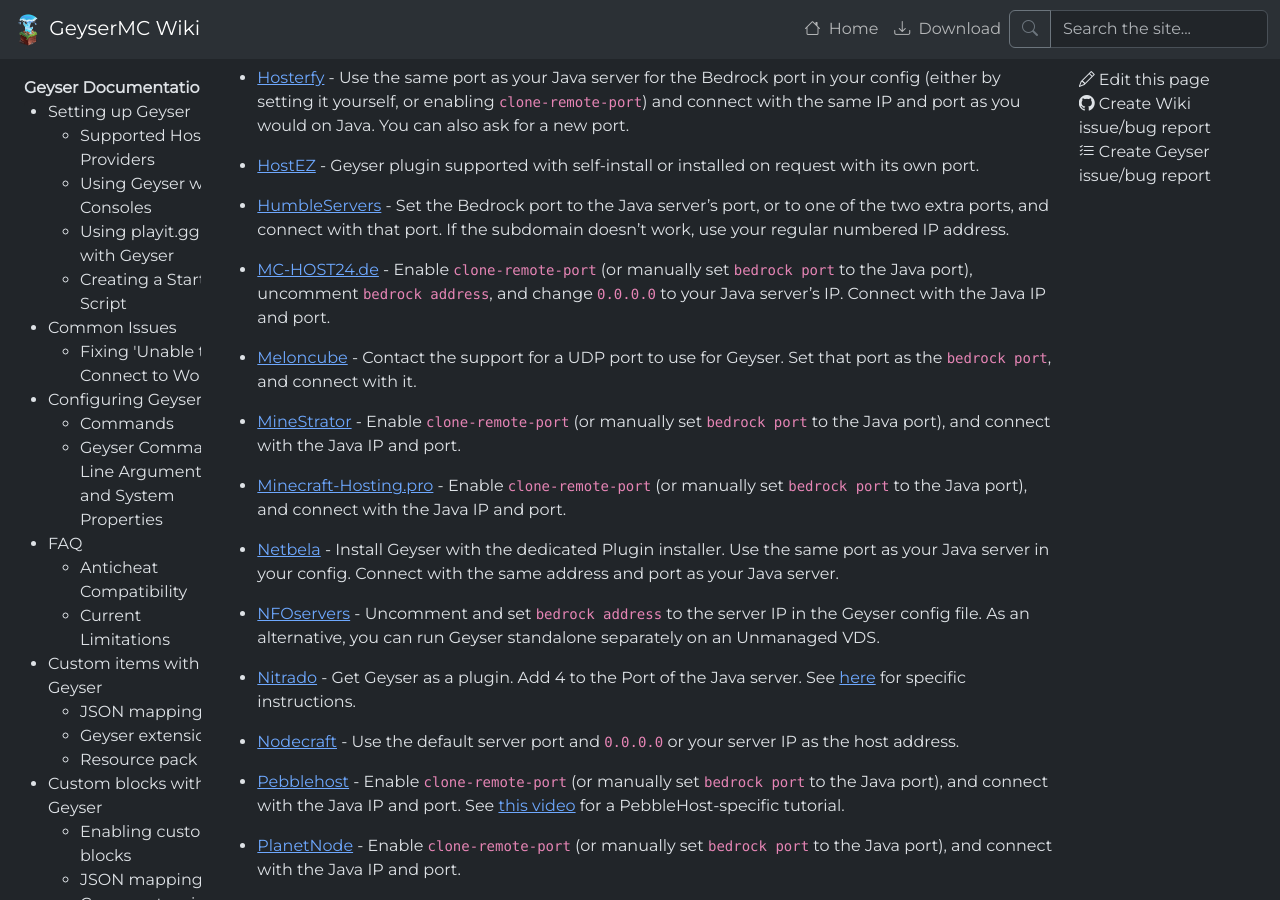
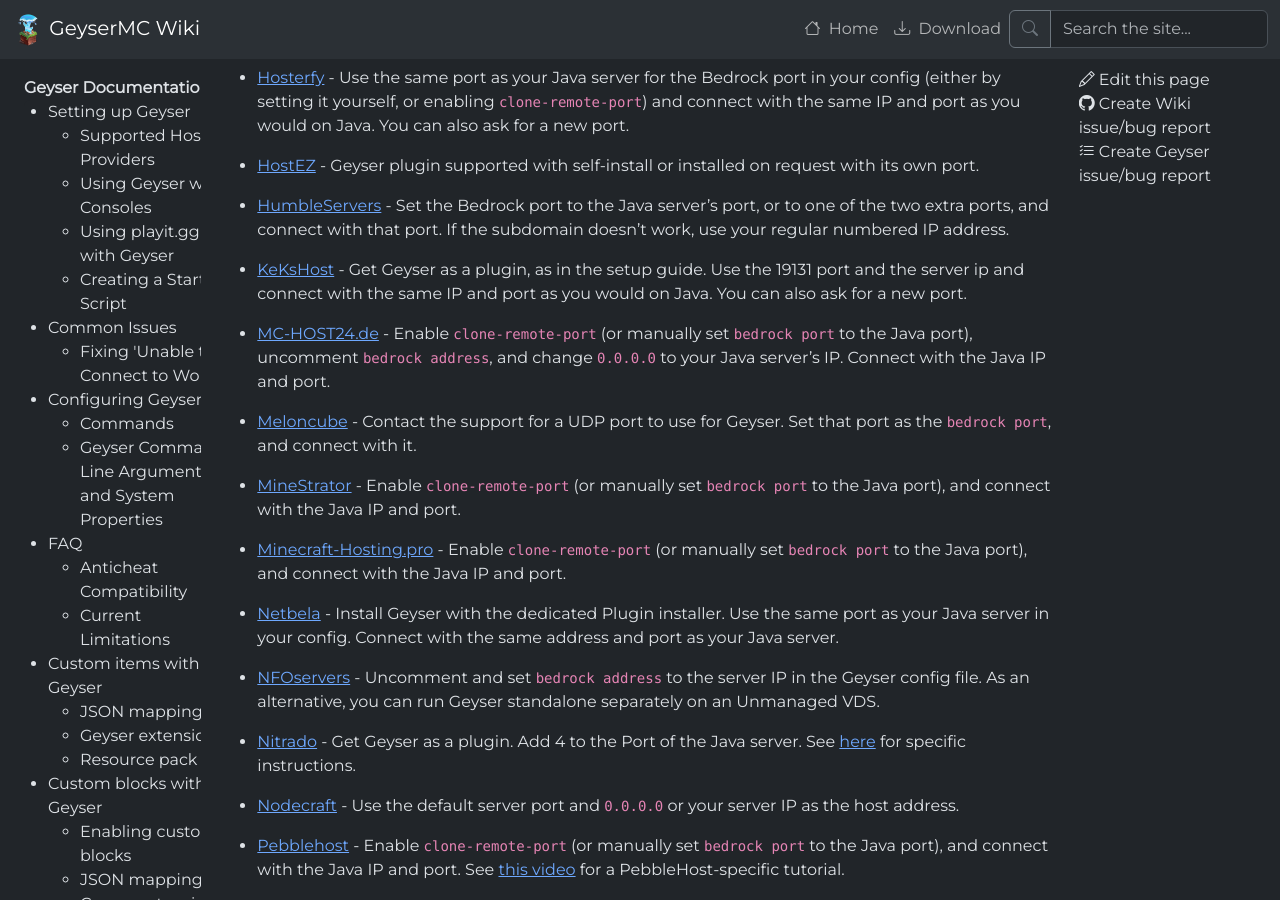
Before and after one commit to GeyserMC/GeyserWiki, a Jekyll site: the page built from _docs/geyser/supported-hosting-providers.md, in a window 1280 px wide and 900 px high, scrolled down 3783 px. Built offline with Jekyll 4.4.1, drawn with Linux system fonts in a browser that asks for light colours.

Commit message:
Add KeKsHost provider instructions
Update informations about using Geyser on KeKsHost (hosting provider).

```diff
--- a/_data/providers.json
+++ b/_data/providers.json
@@ -250,6 +250,11 @@
       "description": "Set the Bedrock port to the Java server's port, or to one of the two extra ports, and connect with that port. If the subdomain doesn't work, use your regular numbered IP address."
     },
     {
+      "name": "KeKsHost",
+      "url": "https://kekshost.com/en/",
+      "description": "Get Geyser as a plugin, as in the setup guide. Use the 19131 port and the server ip and connect with the same IP and port as you would on Java. You can also ask for a new port."
+    },
+    {
       "name": "MC-HOST24.de",
       "url": "https://mc-host24.de/",
       "description_template": "ip_and_port"
```
